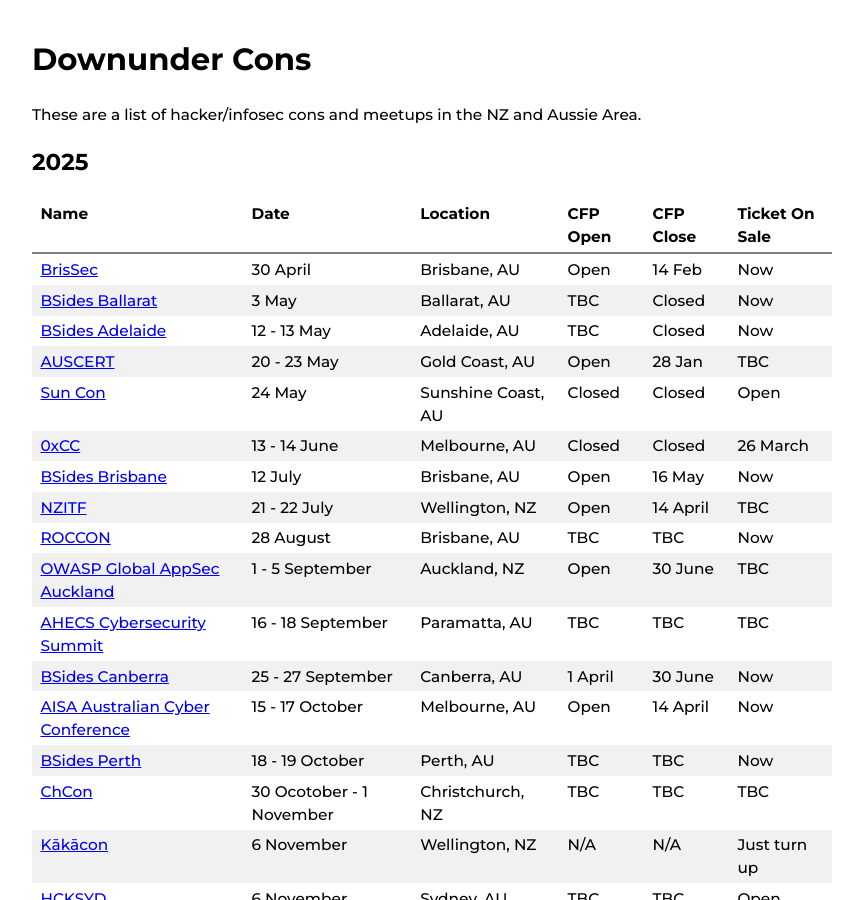
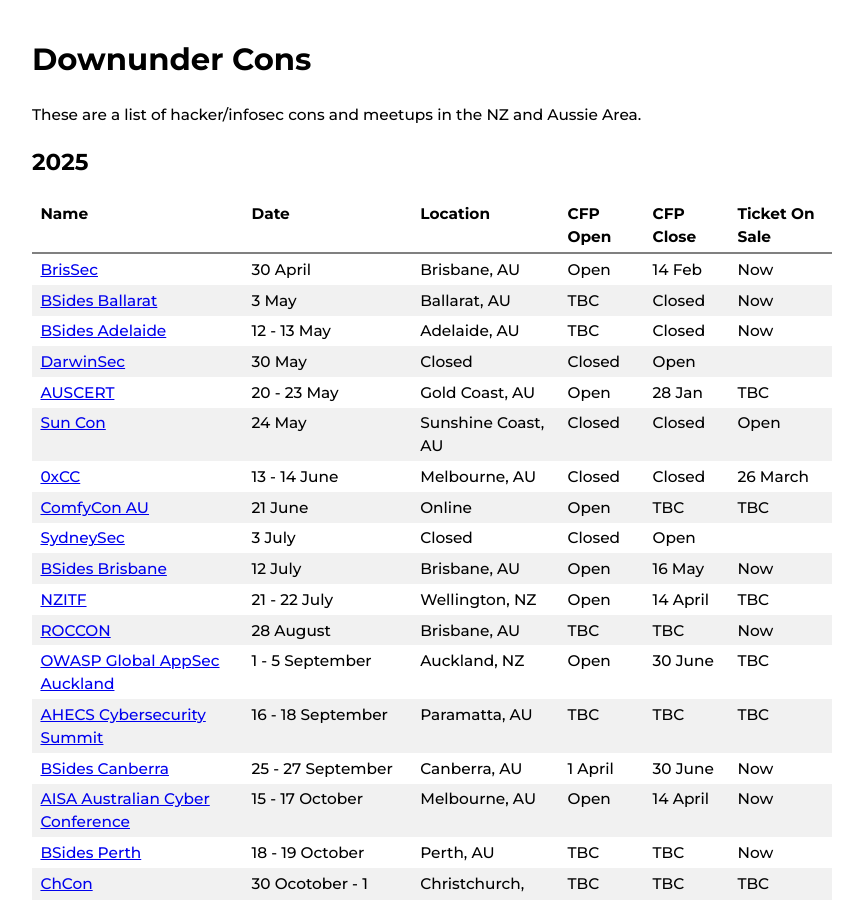
Before and after one commit to nzkarit/downundercons, a Jekyll site: the page built from index.markdown, in a window 1280 px wide and 900 px high. Shown: the whole window, without its empty margins (208-1071 px from the left). Built offline with Jekyll 4.4.1, drawn with Linux system fonts in a browser that asks for light colours.

Commit message:
Update index.markdown

```diff
--- a/index.markdown
+++ b/index.markdown
@@ -12,9 +12,12 @@ These are a list of hacker/infosec cons and meetups in the NZ and Aussie Area.
 | [BrisSec](https://aisasecuritydays.com.au/brissec) | 30 April | Brisbane, AU | Open | 14 Feb | Now |
 | [BSides Ballarat](https://federation.edu.au/icsl/icsl-conferences/bsides-ballarat) | 3 May | Ballarat, AU | TBC | Closed | Now |
 | [BSides Adelaide](https://www.bsidesadelaide.com.au/) | 12 - 13 May | Adelaide, AU | TBC | Closed | Now |
+| [DarwinSec](https://aisasecuritydays.com.au/darwinsec) | 30 May | Closed | Closed | Open |
 | [AUSCERT](https://conference.auscert.org.au/) | 20 - 23 May | Gold Coast, AU | Open | 28 Jan | TBC |
 | [Sun Con](https://sunconqld.com/) | 24 May | Sunshine Coast, AU | Closed | Closed | Open |
 | [0xCC](https://0xcc.sh/) | 13 - 14 June | Melbourne, AU | Closed | Closed | 26 March |
+| [ComfyCon AU](https://au.comfycon.rocks/) | 21 June | Online | Open | TBC | TBC |
+| [SydneySec](https://aisasecuritydays.com.au/sydneysec) | 3 July | Closed | Closed | Open |
 | [BSides Brisbane](https://bsidesbrisbane.com/) | 12 July | Brisbane, AU | Open | 16 May | Now |
 | [NZITF](https://nzitf.org.nz/conference-details) | 21 - 22 July | Wellington, NZ | Open | 14 April | TBC |
 | [ROCCON](https://www.realmsofcyber.com/) | 28 August | Brisbane, AU | TBC | TBC | Now |
```
